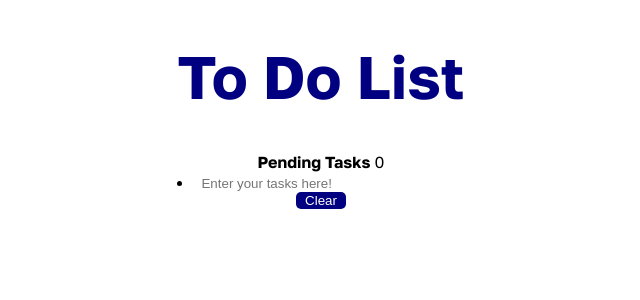
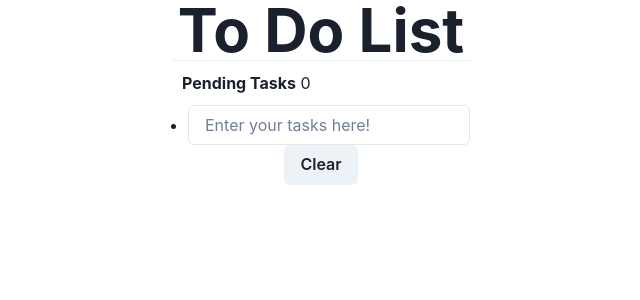
Before and after one commit to safegergis/react-todolist, a React (Create React App) app: page / in a window 1280 px wide. Shown: the top 300 px of the page, without its empty margins (319-959 px from the left). Built offline with nearby package versions, Linux system fonts and the light colour scheme.

Commit message:
switched to chakra ui

```diff
--- a/package.json
+++ b/package.json
@@ -3,9 +3,13 @@
   "version": "0.1.0",
   "private": true,
   "dependencies": {
+    "@chakra-ui/react": "^2.5.1",
+    "@emotion/react": "^11.10.6",
+    "@emotion/styled": "^11.10.6",
     "@testing-library/jest-dom": "^5.16.5",
     "@testing-library/react": "^13.4.0",
     "@testing-library/user-event": "^13.5.0",
+    "framer-motion": "^10.2.5",
     "react": "^18.2.0",
     "react-dom": "^18.2.0",
     "react-icons": "^4.8.0",
--- a/src/App.js
+++ b/src/App.js
@@ -1,8 +1,19 @@
-import './App.css';
-import styled, {createGlobalStyle} from "styled-components";
-import React, { useState } from 'react';
-import List from './components/List.js'
-import {LIST} from "./components/ListItem.js"
+import "./App.css";
+import styled, { createGlobalStyle } from "styled-components";
+import React, { useState } from "react";
+import TodoList from "./components/TodoList.js";
+import { LIST } from "./components/ListItem.js";
+import {
+  ChakraProvider,
+  Heading,
+  Input,
+  Button,
+  UnorderedList,
+  ListItem,
+  Box,
+  Divider,
+  Flex,
+} from "@chakra-ui/react";
 
 const GlobalStyle = createGlobalStyle`
   body {
@@ -21,12 +32,12 @@ const Container = styled.div`
 `;
 const ListContainer = styled(Container)`
   align-items: flex-start;
-`
+`;
 const BottomContainer = styled(Container)`
   flex-directions: row;
-  align-items: center
-
+  align-items: center;
 `;
+/*
 const Button = styled.button`
   display: inline-block;
   flex: 1;
@@ -37,11 +48,8 @@ const Button = styled.button`
   width: 50px;
   border-radius: 5px;
   cursor: pointer;
-`;
-const ClearButton = styled(Button)`
-  display: flex
-  align-items:center
-`;
+`;*/
+/*
 const Input =  styled.input`
   outline: none;
   border-top-style: hidden;
@@ -49,7 +57,7 @@ const Input =  styled.input`
   border-left-style: hidden;
   border-bottom-style: hidden;
   font-size= 1.3rem;
-`;
+`;*/
 const TaskCount = styled.span`
   margin: 10px;
 `;
@@ -58,12 +66,12 @@ const Tasks = styled.div`
 `;
 
 function App() {
-  const [input, setInput] = useState("")
-  const [todoList, setTodoList] = useState([])
+  const [input, setInput] = useState("");
+  const [todoList, setTodoList] = useState([]);
 
   const handleClick = () => {
-    if(input === ""){
-      alert("Must input a task")
+    if (input === "") {
+      alert("Must input a task");
     } else {
       const id = todoList.length + 1;
       setTodoList((prev) => [
@@ -72,41 +80,53 @@ function App() {
           id: id,
           task: input,
           complete: false,
-        }
+        },
       ]);
       setInput("");
     }
   };
 
-const callBackList = (list) => setTodoList(list);
-const handleClear = () => {
-  setTodoList(
-    todoList.filter(t => t.id === todoList.id)
-  )
-  }
+  const callBackList = (list) => setTodoList(list);
+  const handleClear = () => {
+    setTodoList(todoList.filter((t) => t.id === todoList.id));
+  };
   return (
-    <>
-    <GlobalStyle />
-      <Container>
-          <div>
-              <Title> To Do List </Title>
-            <Tasks>
-              <TaskCount>
-                <b>Pending Tasks</b> {todoList.length}
-              </TaskCount>
-            </Tasks>
-            <ListContainer>
-              <LIST><Input value={input} onKeyPress={(e) =>{if (e.key === 'Enter') handleClick()}} onChange={e => setInput(e.target.value)} placeholder= "Enter your tasks here!"  /></LIST>
-              <List todoList={todoList} callBackList={callBackList}/>
-            </ListContainer>
-            <BottomContainer>
-              <ClearButton onClick={() => handleClear()}>Clear</ClearButton>
-              </BottomContainer>
-
-          </div>
-      </Container>
-      </>
+    <ChakraProvider>
+      <Flex
+        height={"100vh"}
+        flexDirection={"column"}
+        alignItems={"center"}
+        justifyItems={"center"}
+      >
+        <div>
+          <Heading as="h1" size="3xl" textAlign="center">
+            {" "}
+            To Do List{" "}
+          </Heading>
+          <Divider />
+          <Box margin="10px">
+            <b>Pending Tasks</b> {todoList.length}
+          </Box>
+          <UnorderedList>
+            <ListItem>
+              <Input
+                value={input}
+                onKeyPress={(e) => {
+                  if (e.key === "Enter") handleClick();
+                }}
+                onChange={(e) => setInput(e.target.value)}
+                placeholder="Enter your tasks here!"
+              />
+            </ListItem>
+            <TodoList todoList={todoList} callBackList={callBackList} />
+          </UnorderedList>
+          <Box display="flex" flexDirection="column" alignItems="center">
+            <Button onClick={() => handleClear()}>Clear</Button>
+          </Box>
+        </div>
+      </Flex>
+    </ChakraProvider>
   );
-};
+}
 
 export default App;
--- a/src/components/List.js
+++ /dev/null
@@ -1,25 +0,0 @@
-import React from 'react';
-import ListItems from './ListItem';
-
-
-export default function List({todoList, callBackList}) {
-    const handleTrash = (id) => {
-        let list = todoList.filter((todo) => todo.id !== id)
-        callBackList(list);
-    }
-    const handleComplete = (id) => {
-        let list = todoList.map((task) => {
-          let item = {};
-          if (task.id === id) {
-            item = {...task, complete: !task.complete};
-            } else item = {...task};
-            return item;
-          });
-          callBackList(list);
-        };
-
-    const listItems = todoList.map(todo =>
-      <ListItems todo={todo} handleTrash={handleTrash} handleComplete={handleComplete}/>
-    );
-    return <>{listItems}</>
-}
--- a/src/components/ListItem.js
+++ b/src/components/ListItem.js
@@ -1,6 +1,7 @@
-import React, { useState } from 'react';
-import styled from 'styled-components';
-import { BiTrash } from 'react-icons/bi'
+import React, { useState } from "react";
+import styled from "styled-components";
+import { BiTrash } from "react-icons/bi";
+import { ListItem } from "@chakra-ui/react";
 
 export const LIST = styled.li`
   padding-left: 0;
@@ -9,23 +10,25 @@ export const LIST = styled.li`
   cursor: default;
 `;
 
-export default function ListItems({todo,handleTrash,handleComplete}) {
-    const [trashShown, setTrashShown] = useState(false)
+export default function ListItems({ todo, handleTrash, handleComplete }) {
+  const [trashShown, setTrashShown] = useState(false);
 
-    return (
-    <LIST
-          complete={todo.complete}
-          id={todo.id}
+  const listItem = (
+    <ListItem
+      complete={todo.complete}
+      id={todo.id}
+      onMouseEnter={() => setTrashShown(true)}
+      onMouseLeave={() => setTrashShown(false)}
+      style={{ textDecoration: todo.complete && "line-through" }}
+    >
+      <span onClick={() => handleComplete(todo.id)}>{todo.task}</span>
+      {trashShown && (
+        <button onClick={() => handleTrash(todo.id)}>
+          <BiTrash />
+        </button>
+      )}
+    </ListItem>
+  );
 
-          onMouseEnter={() => setTrashShown(true)}
-          onMouseLeave={() => setTrashShown(false)}
-          style = {{textDecoration: todo.complete && "line-through"}}
-          >
-            <span
-            onClick = {() => handleComplete(todo.id)}
-            >{todo.task}
-            </span>
-            {trashShown && (<button onClick={() => handleTrash(todo.id)}><BiTrash /></button>)}
-          </LIST>
-    )
+  return listItem;
 }
--- /dev/null
+++ b/src/components/TodoList.js
@@ -0,0 +1,28 @@
+import React from "react";
+import ListItems from "./ListItem";
+
+export default function TodoList({ todoList, callBackList }) {
+  const handleTrash = (id) => {
+    let list = todoList.filter((todo) => todo.id !== id);
+    callBackList(list);
+  };
+  const handleComplete = (id) => {
+    let list = todoList.map((task) => {
+      let item = {};
+      if (task.id === id) {
+        item = { ...task, complete: !task.complete };
+      } else item = { ...task };
+      return item;
+    });
+    callBackList(list);
+  };
+
+  const listItems = todoList.map((todo) => (
+    <ListItems
+      todo={todo}
+      handleTrash={handleTrash}
+      handleComplete={handleComplete}
+    />
+  ));
+  return <>{listItems}</>;
+}
```
Also changed, not shown: 1 other file (tests, documents, lock files or other folders).
